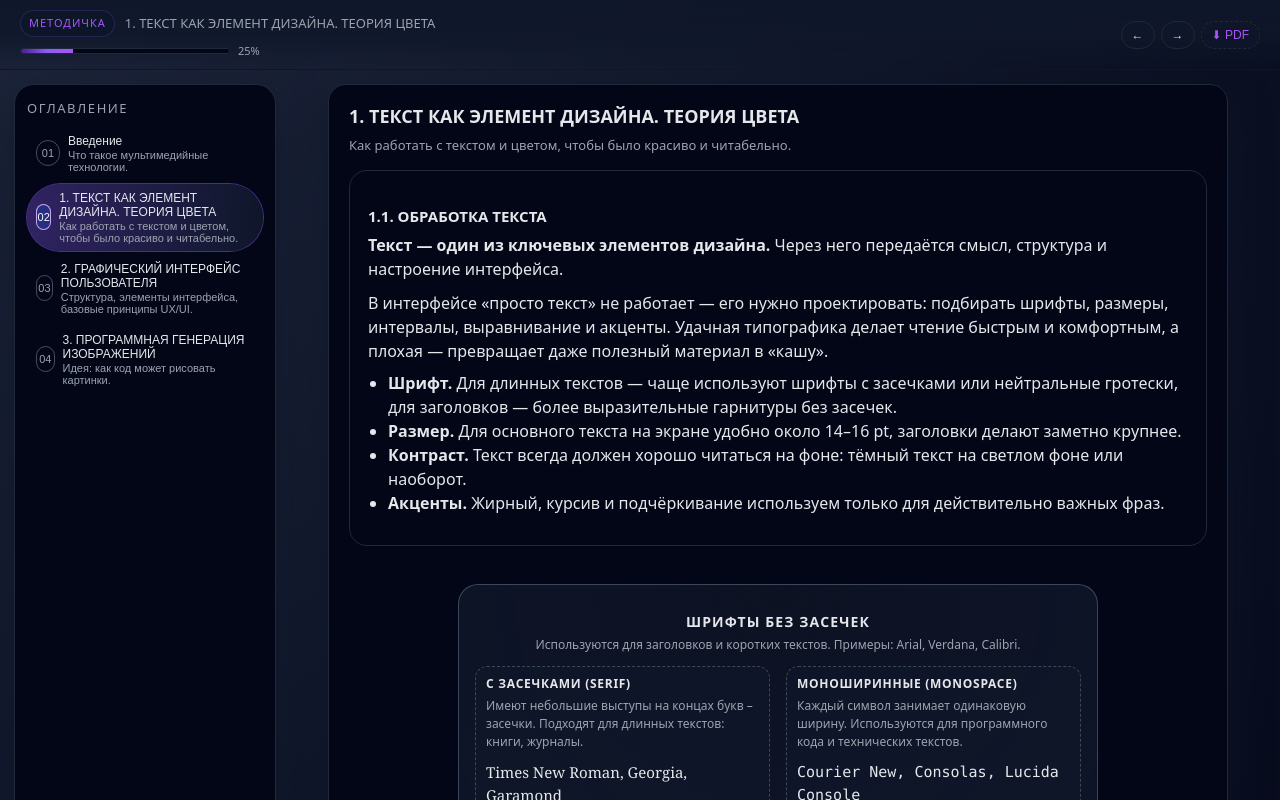
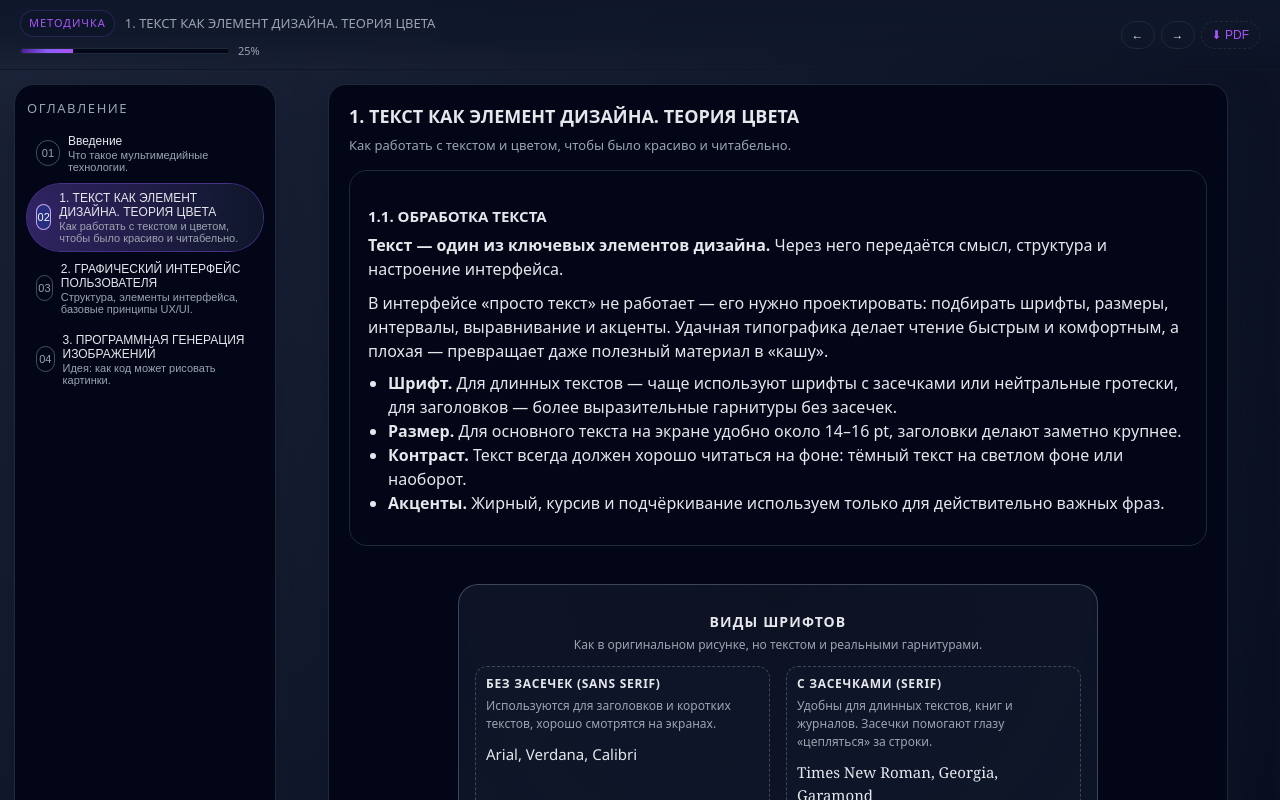
Before and after one commit to Nuwyint/metodichka-site, a React (Vite) app: page / in a window 1280 px wide. Both pictures are taken after a click on the button "Следующий раздел". Shown: the top 800 px of the page. Built offline with nearby package versions, Linux system fonts and the light colour scheme.

Commit message:
fix: добавление анимации картинки  index.css

```diff
--- a/src/App.jsx
+++ b/src/App.jsx
@@ -455,31 +455,43 @@ function SectionBody({ section }) {
   return (
     <div className="content-body">
       {blocks.map((block, idx) => {
-        // 🔹 МЕДИА-БЛОК (картинка / видео)
+        // 🔹 МЕДИА-БЛОКИ
         if (block.type === "media") {
-          // 🔹 спец-карточка "Виды шрифтов"
+          // 1) Карточка со шрифтами (font-card)
           if (block.mediaType === "font-card") {
             return (
               <figure
                 key={idx}
-                className="content-block content-block--media font-card"
+                className="content-block content-block--media font-card-figure"
               >
+                <div className="font-card">
                   <div className="font-card-header">
-                  <h4 className="font-card-title font-sans">
-                    Шрифты без засечек
-                  </h4>
+                    <h4 className="font-card-title">Виды шрифтов</h4>
                     <p className="font-card-sub">
-                    Используются для заголовков и коротких текстов.
-                    Примеры: Arial, Verdana, Calibri.
+                      Как в оригинальном рисунке, но текстом и реальными
+                      гарнитурами.
                     </p>
                   </div>
 
                   <div className="font-card-grid">
                     <div className="font-card-col">
+                      <h5 className="font-card-label">
+                        Без засечек (Sans Serif)
+                      </h5>
+                      <p className="font-card-desc">
+                        Используются для заголовков и коротких текстов,
+                        хорошо смотрятся на экранах.
+                      </p>
+                      <p className="font-card-sample font-sans">
+                        Arial, Verdana, Calibri
+                      </p>
+                    </div>
+
+                    <div className="font-card-col">
                       <h5 className="font-card-label">С засечками (Serif)</h5>
                       <p className="font-card-desc">
-                      Имеют небольшие выступы на концах букв – засечки.
-                      Подходят для длинных текстов: книги, журналы.
+                        Удобны для длинных текстов, книг и журналов. Засечки
+                        помогают глазу «цепляться» за строки.
                       </p>
                       <p className="font-card-sample font-serif">
                         Times New Roman, Georgia, Garamond
@@ -487,10 +499,12 @@ function SectionBody({ section }) {
                     </div>
 
                     <div className="font-card-col">
-                    <h5 className="font-card-label">Моноширинные (Monospace)</h5>
+                      <h5 className="font-card-label">
+                        Моноширинные (Monospace)
+                      </h5>
                       <p className="font-card-desc">
-                      Каждый символ занимает одинаковую ширину.
-                      Используются для программного кода и технических текстов.
+                        Каждый символ занимает одинаковую ширину. Используются
+                        для программного кода и технических текстов.
                       </p>
                       <p className="font-card-sample font-mono">
                         Courier New, Consolas, Lucida Console
@@ -498,10 +512,12 @@ function SectionBody({ section }) {
                     </div>
 
                     <div className="font-card-col">
-                    <h5 className="font-card-label">Рукописные (Script)</h5>
+                      <h5 className="font-card-label">
+                        Рукописные (Script)
+                      </h5>
                       <p className="font-card-desc">
-                      Имитируют рукописный текст. Хороши для открыток
-                      и приглашений, но не для длинных абзацев.
+                        Имитируют рукописный текст. Хороши для открыток и
+                        приглашений, но не для длинных абзацев.
                       </p>
                       <p className="font-card-sample font-script">
                         Comic Sans MS, Lucida Calligraphy, Freestyle Script
@@ -509,7 +525,9 @@ function SectionBody({ section }) {
                     </div>
 
                     <div className="font-card-col">
-                    <h5 className="font-card-label">Декоративные (Decorative)</h5>
+                      <h5 className="font-card-label">
+                        Декоративные (Decorative)
+                      </h5>
                       <p className="font-card-desc">
                         Яркий, необычный дизайн. Используются в заголовках,
                         логотипах и рекламе, а не в основном тексте.
@@ -517,6 +535,7 @@ function SectionBody({ section }) {
                       <p className="font-card-sample font-decor">
                         Broadway, Impact, STENCIL
                       </p>
+                    </div>
                   </div>
                 </div>
 
@@ -529,7 +548,35 @@ function SectionBody({ section }) {
             );
           }
 
-          // 🔹 обычное изображение / видео — как раньше
+          // 2) Пасхалка: RGB/CMYK → мем по наведению
+          if (block.mediaType === "hover-image") {
+            return (
+              <figure
+                key={idx}
+                className="content-block content-block--media"
+              >
+                <div className="hover-image-wrapper">
+                  <img
+                    src={block.src}
+                    alt={block.alt || ""}
+                    className="hover-image hover-image--base"
+                  />
+                  <img
+                    src={block.hoverSrc}
+                    alt={block.altHover || block.alt || ""}
+                    className="hover-image hover-image--hover"
+                  />
+                </div>
+                {block.caption && (
+                  <figcaption className="content-media-caption">
+                    {block.caption}
+                  </figcaption>
+                )}
+              </figure>
+            );
+          }
+
+          // 3) Обычная картинка / видео
           return (
             <figure
               key={idx}
@@ -543,10 +590,7 @@ function SectionBody({ section }) {
                 />
               )}
               {block.mediaType === "video" && (
-                <video
-                  className="content-media-video"
-                  controls
-                >
+                <video className="content-media-video" controls>
                   <source src={block.src} type="video/mp4" />
                   Ваш браузер не поддерживает видео.
                 </video>
@@ -559,34 +603,6 @@ function SectionBody({ section }) {
             </figure>
           );
         }
-        if (block.mediaType === "hover-image") {
-          return (
-            <figure
-              key={idx}
-              className="content-block content-block--media hover-image-card"
-            >
-              <div className="hover-image-wrapper">
-                <img
-                  src={block.src}
-                  alt={block.alt || ""}
-                  className="content-media-img hover-image-normal"
-                />
-                <img
-                  src={block.hoverSrc}
-                  alt={block.altHover || block.alt || ""}
-                  className="content-media-img hover-image-meme"
-                />
-              </div>
-
-              {block.caption && (
-                <figcaption className="content-media-caption">
-                  {block.caption}
-                </figcaption>
-              )}
-            </figure>
-          );
-        }
-
 
         // 🔹 КВИЗ-БЛОК
         if (block.type === "quiz") {
@@ -605,7 +621,7 @@ function SectionBody({ section }) {
           );
         }
 
-        // 🔹 ТЕКСТОВЫЙ БЛОК (по умолчанию)
+        // 🔹 ТЕКСТОВЫЙ БЛОК
         return (
           <section
             key={idx}
--- a/src/index.css
+++ b/src/index.css
@@ -429,38 +429,44 @@ body {
   margin-bottom: 0; /* подпись отдельно под блоком */
 }
 
+/* карточка с пасхалкой RGB/CMYK */
 .hover-image-wrapper {
   position: relative;
+  border-radius: 16px;
   overflow: hidden;
-  border-radius: 14px;
 }
 
-.hover-image-normal,
-.hover-image-meme {
+.hover-image {
   width: 100%;
   display: block;
-  border-radius: 14px;
-  transition: opacity 0.25s ease-out, transform 0.25s ease-out;
+  border-radius: inherit;
+  transition: opacity 0.3s ease, transform 0.3s ease;
 }
 
-/* Мем лежит поверх, но по умолчанию невидим */
-.hover-image-meme {
+/* верхняя мем-картинка */
+.hover-image--hover {
   position: absolute;
-  inset: 0;
+  top: 50%;
+  left: 50%;
   opacity: 0;
+  transform: translate(-50%, -50%) scale(1.02);
+  width: auto;
+  max-width: 90%;
+  max-height: 90%;
+  object-fit: contain;
 }
 
-/* При наведении плавно прячем обычную картинку... */
-.hover-image-wrapper:hover .hover-image-normal {
+/* при наведении — плавно меняем одну на другую */
+.hover-image-wrapper:hover .hover-image--hover {
+  opacity: 1;
+  transform: scale(1);
+}
+
+.hover-image-wrapper:hover .hover-image--base {
   opacity: 0;
   transform: scale(0.98);
 }
 
-/* ...и показываем мем */
-.hover-image-wrapper:hover .hover-image-meme {
-  opacity: 1;
-  transform: scale(1.02);
-}
 
 .content-media-img,
 .content-media-video {
```
Also changed, not shown: public/media/memespectre.png (renamed from src/media/memespectre.png), public/media/normalspectre.png (renamed from src/media/normalspectre.png). Lines whose indentation alone changed are shown as unchanged.
